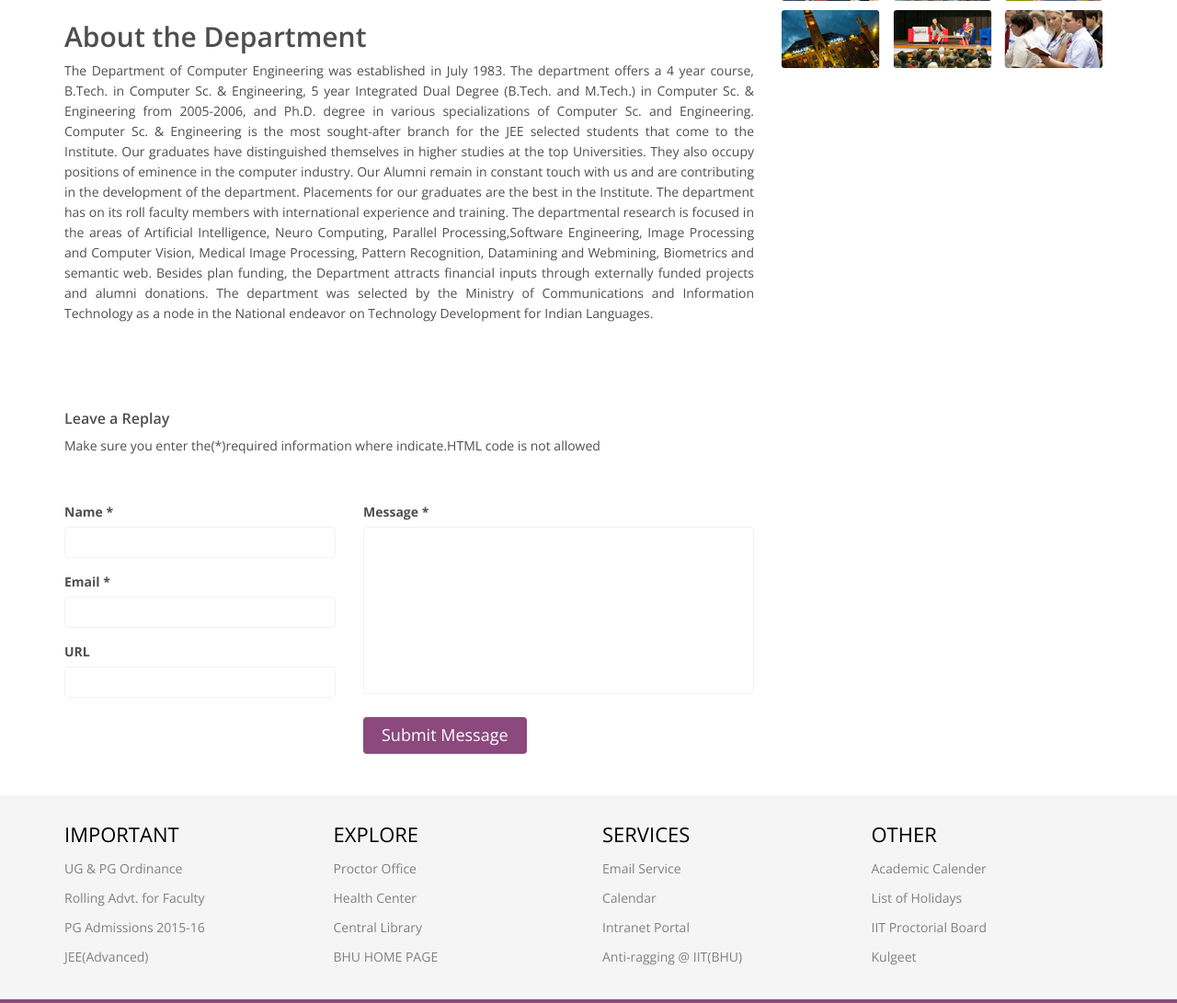
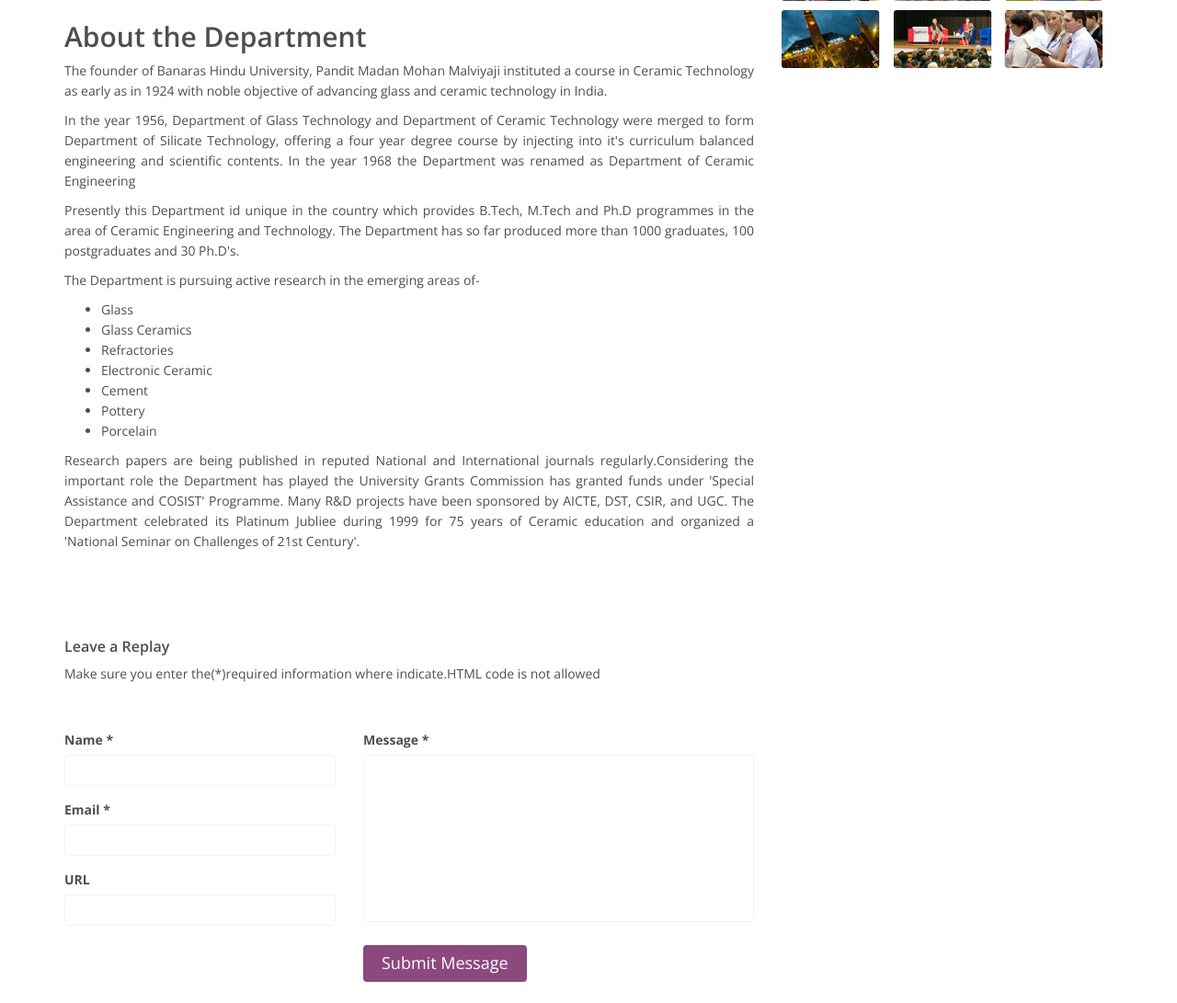
Before and after one commit to vivekcse14/Website, a Django app: template static/templates/cr/home.html in a window 1280 px wide. Shown: the part 1010-2101 px from the top of the page at 92% size. Run offline with Django 3.2, Linux system fonts and the light colour scheme; the template is opened without the code that fills it, so the values that code supplies are empty.

Commit message:
Update home.html

```diff
--- a/static/templates/cr/home.html
+++ b/static/templates/cr/home.html
@@ -3,6 +3,18 @@
 {% block info %}
 
 <h2>About the Department</h2>
-<p>The Department of Computer Engineering was established in July 1983. The department offers a  4 year course, B.Tech. in Computer Sc. & Engineering, 5 year Integrated Dual Degree (B.Tech. and M.Tech.) in Computer  Sc. & Engineering from 2005-2006, and Ph.D. degree in various specializations of Computer Sc. and Engineering. Computer Sc. & Engineering is the most sought-after branch for the JEE selected students that come to the Institute. Our graduates have distinguished themselves in higher studies at the top Universities. They also occupy positions of eminence in the computer industry. Our Alumni remain in constant touch with us and are contributing in the development of the department. Placements for our graduates are the best in the Institute. The department has on its roll faculty members with international experience and training. The departmental research is focused in the areas of Artificial Intelligence, Neuro Computing, Parallel Processing,Software Engineering, Image Processing and Computer Vision, Medical Image Processing, Pattern Recognition, Datamining and Webmining, Biometrics and semantic web. Besides plan funding, the Department attracts financial inputs through externally funded projects and alumni donations. The department was selected by the Ministry of Communications and Information Technology as a node in the National endeavor on Technology Development for Indian Languages.</p>
+<p>The founder of Banaras Hindu University, Pandit Madan Mohan Malviyaji instituted a course in Ceramic Technology as early as in 1924 with noble objective of advancing glass and ceramic technology in India. </p>
+<p>In the year 1956, Department of Glass Technology and Department of Ceramic Technology were merged to form Department of Silicate Technology, offering a four year degree course by injecting into it's curriculum balanced engineering and scientific contents. In the year 1968 the Department was renamed as Department of Ceramic Engineering</p>
+<p>Presently this Department id unique in the country which provides B.Tech, M.Tech and Ph.D programmes in the area of Ceramic Engineering and Technology. The Department has so far produced more than 1000 graduates, 100 postgraduates and 30 Ph.D's.</p>
+<p>The Department is pursuing active research in the emerging areas of- <ul>
+    <li>Glass</li>
+    <li>Glass Ceramics</li>
+    <li>Refractories</li>
+    <li>Electronic Ceramic</li>
+    <li>Cement</li>
+    <li>Pottery</li>
+    <li>Porcelain</li>
+</ul></p>
+<p>Research papers are being published in reputed National and International journals regularly.Considering the important role the Department has played the University Grants Commission has granted funds under 'Special Assistance and COSIST' Programme. Many R&D projects have been sponsored by AICTE, DST, CSIR, and UGC. The Department celebrated its Platinum Jubliee during 1999 for 75 years of Ceramic education and organized a 'National Seminar on Challenges of 21st Century'.</p>
 
 {% endblock %}
```
